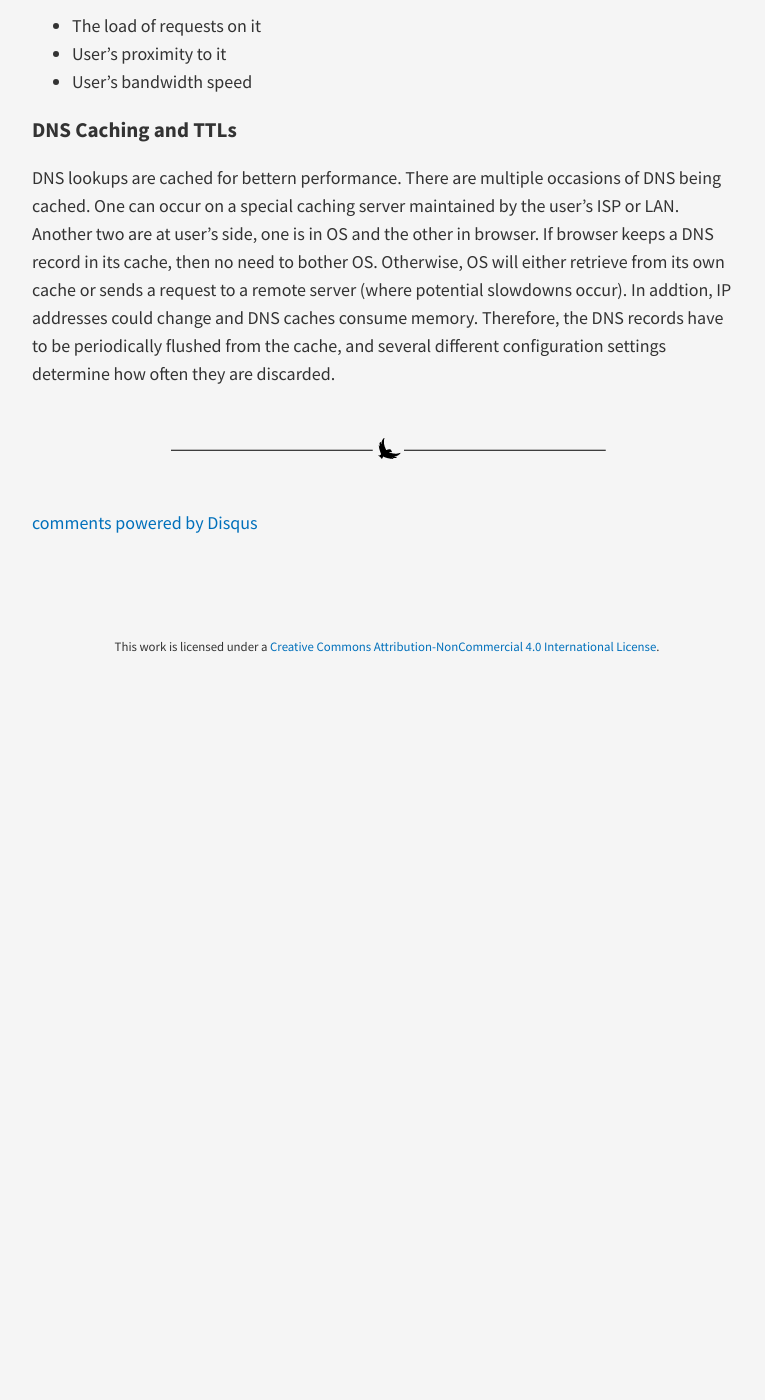
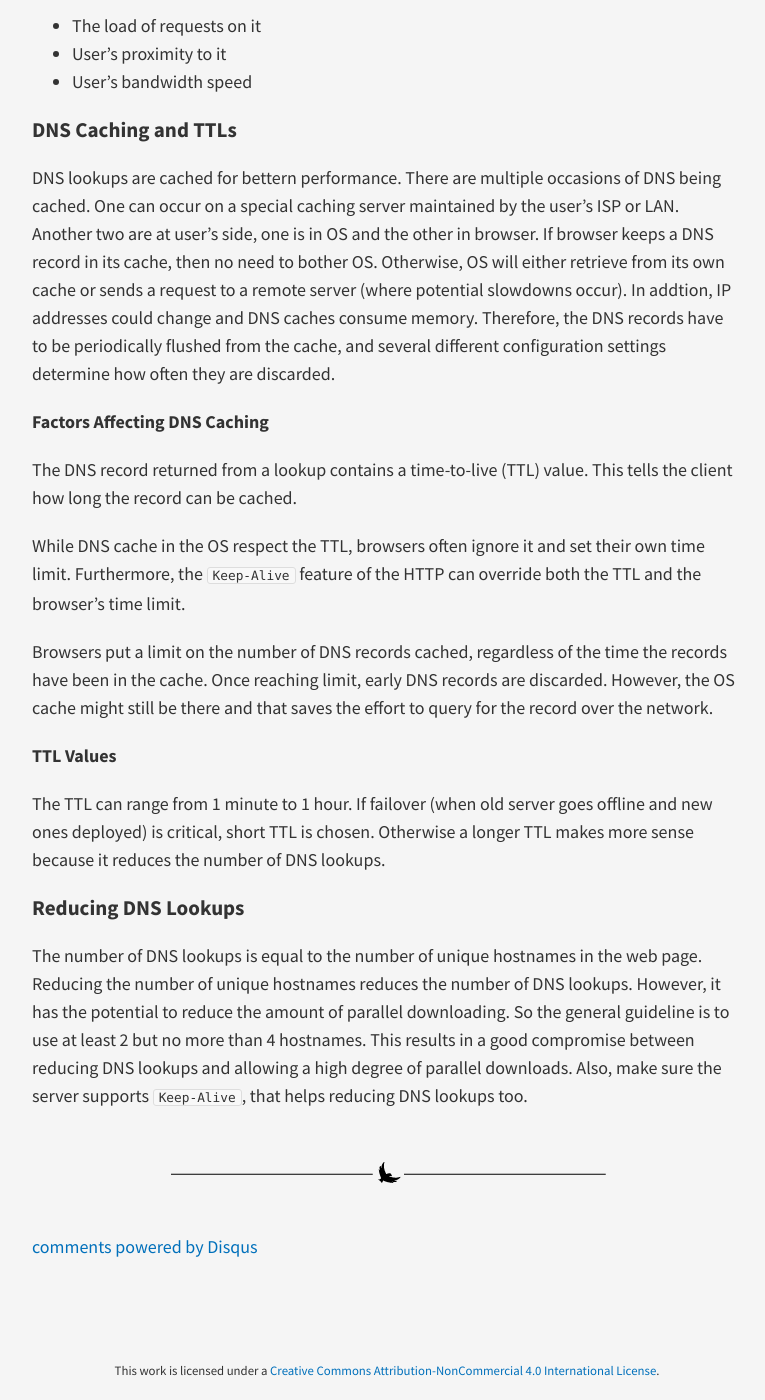
Before and after one commit to ycswaves/blog, a Jekyll site: the page built from _posts/2015-08-15-web-performance-reduce-dns-lookup.md, in a window 1280 px wide and 1400 px high, scrolled down 532 px. Shown: the whole window, without its empty margins (253-1018 px from the left). Built offline with Jekyll 4.4.1, drawn with Linux system fonts in a browser that asks for light colours; nearby versions of some CDN libraries; Markdown is read by kramdown in place of the engine named in the settings; comment, search, counter and statistics services are not loaded; before the commit the page ends 1208 px from its top, so only the background shows below that.

Commit message:
add content

```diff
--- a/_posts/2015-08-15-web-performance-reduce-dns-lookup.md
+++ b/_posts/2015-08-15-web-performance-reduce-dns-lookup.md
@@ -15,3 +15,16 @@ DNS typically takes 20~120 ms for the browser to look up the IP address for a gi
 
 ### DNS Caching and TTLs
 DNS lookups are cached for bettern performance. There are multiple occasions of DNS being cached. One can occur on a special caching server maintained by the user's ISP or LAN. Another two are at user's side, one is in OS and the other in browser. If browser keeps a DNS record in its cache, then no need to bother OS. Otherwise, OS will either retrieve from its own cache or sends a request to a remote server (where potential slowdowns occur). In addtion, IP addresses could change and DNS caches consume memory. Therefore, the DNS records have to be periodically flushed from the cache, and several different configuration settings determine how often they are discarded.
+
+#### Factors Affecting DNS Caching
+The DNS record returned from a lookup contains a time-to-live (TTL) value. This tells the client how long the record can be cached.
+
+While DNS cache in the OS respect the TTL, browsers often ignore it and set their own time limit. Furthermore, the `Keep-Alive` feature of the HTTP can override both the TTL and the browser's time limit.
+
+Browsers put a limit on the number of DNS records cached, regardless of the time the records have been in the cache. Once reaching limit, early DNS records are discarded. However, the OS cache might still be there and that saves the effort to query for the record over the network.
+
+#### TTL Values
+The TTL can range from 1 minute to 1 hour. If failover (when old server goes offline and new ones deployed) is critical, short TTL is chosen. Otherwise a longer TTL makes more sense because it reduces the number of DNS lookups.
+
+### Reducing DNS Lookups
+The number of DNS lookups is equal to the number of unique hostnames in the web page. Reducing the number of unique hostnames reduces the number of DNS lookups. However, it has the potential to reduce the amount of parallel downloading. So the general guideline is to use at least 2 but no more than 4 hostnames. This results in a good compromise between reducing DNS lookups and allowing a high degree of parallel downloads. Also, make sure the server supports `Keep-Alive`, that helps reducing DNS lookups too.
```
